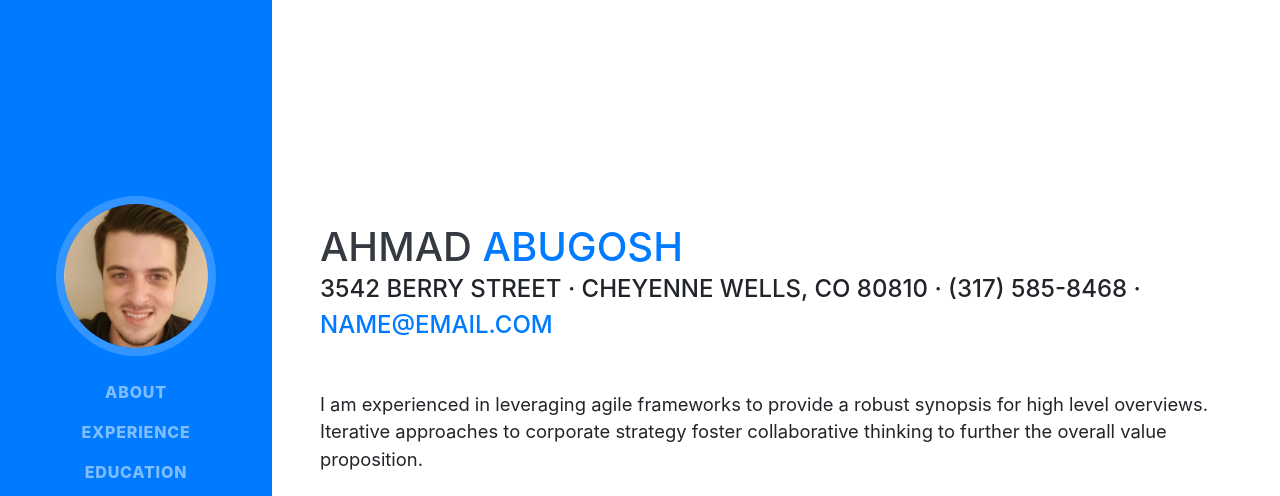
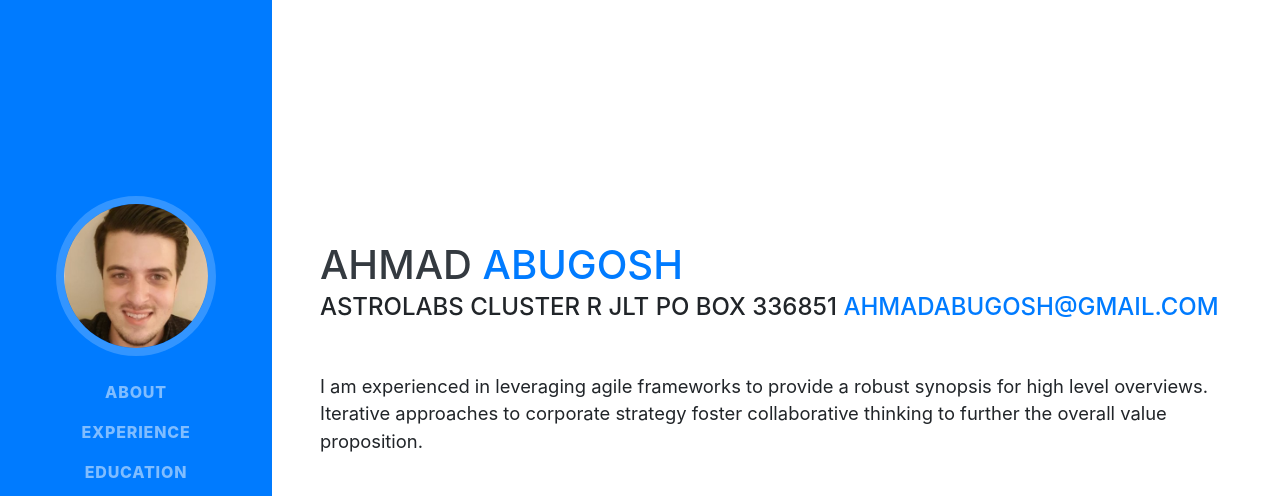
Before and after one commit to ahmadabugosh/portfolio-august2019, a website with bundled scripts: page index.html in a window 1280 px wide. Shown: the top 496 px of the page. Built offline with nearby package versions, Linux system fonts and the light colour scheme; a web font is replaced by a local one.

Commit message:
Changed the address

```diff
--- a/index.html
+++ b/index.html
@@ -66,8 +66,8 @@
         <h1 class="mb-0">Ahmad
           <span class="text-primary">Abugosh</span>
         </h1>
-        <div class="subheading mb-5">3542 Berry Street · Cheyenne Wells, CO 80810 · (317) 585-8468 ·
-          <a href="mailto:name@email.com">name@email.com</a>
+        <div class="subheading mb-5">AstroLabs Cluster R JLT PO BOX 336851
+          <a href="mailto:ahmadabugosh@gmail.com">ahmadabugosh@gmail.com</a>
         </div>
         <p class="lead mb-5">I am experienced in leveraging agile frameworks to provide a robust synopsis for high level overviews. Iterative approaches to corporate strategy foster collaborative thinking to further the overall value proposition.</p>
         <div class="social-icons">
```
